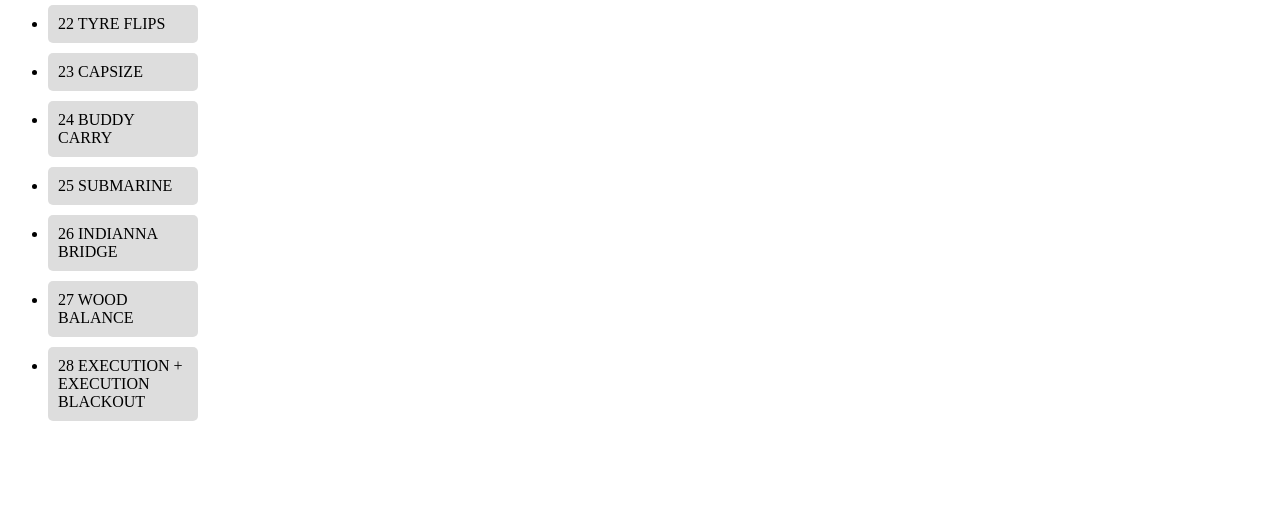
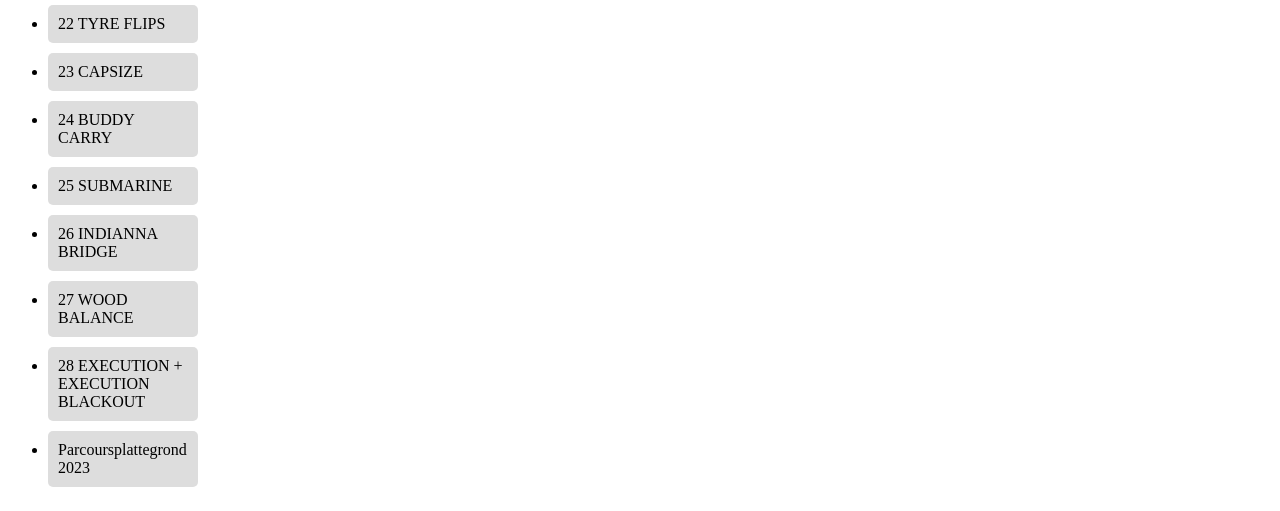
Before and after one commit to nickF007/MudMaster, a plain HTML site: page index.html in a window 1280 px wide. Shown: the part 1409-1920 px from the top of the page. Before the commit the page ends 1854 px from the top, so only its background shows below. Drawn offline with Linux system fonts and the light colour scheme.

Commit message:
Update index.html

```diff
--- a/index.html
+++ b/index.html
@@ -90,7 +90,7 @@
 				{"name": "26 INDIANNA BRIDGE", "url": "https://www.youtube.com/embed/ORyeIMPx6cY?start=77&autoplay=1"},
 				{"name": "27 WOOD BALANCE", "url": "", "text": "Niet gevonden, wordt een verrassing!"},
 				{"name": "28 EXECUTION + EXECUTION BLACKOUT", "url": "https://www.youtube.com/embed/oZBz_ZQfnxU?start=122&autoplay=1"},
-
+		    		{"name": "Parcoursplattegrond 2023", "url": "https://mudmasters.nl/wp-content/uploads/2023/05/Parcoursplattegrond-Haarlemmermeer-2023-website-scaled.jpg"},
             ];
 
             var videoList = document.getElementById("videoList");
```
